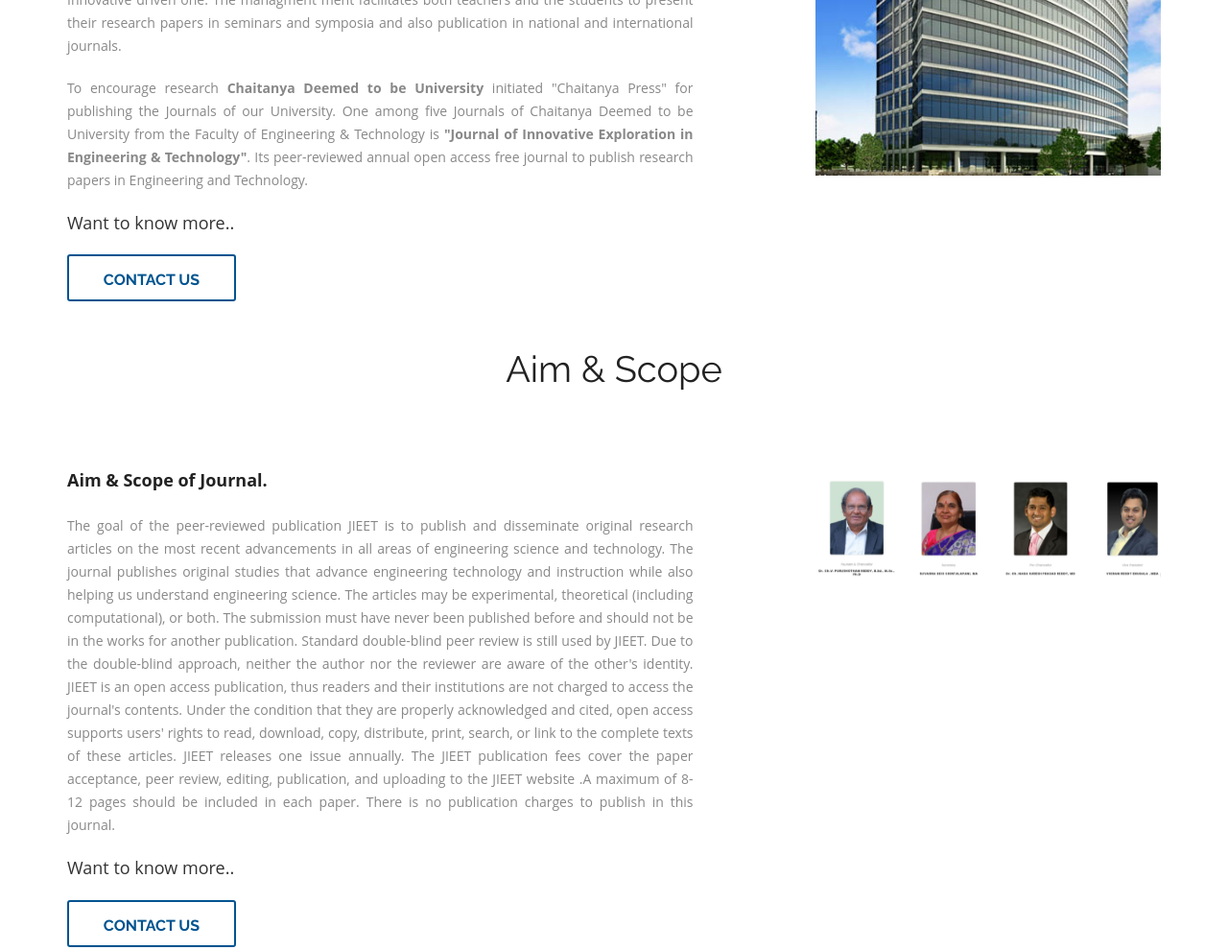
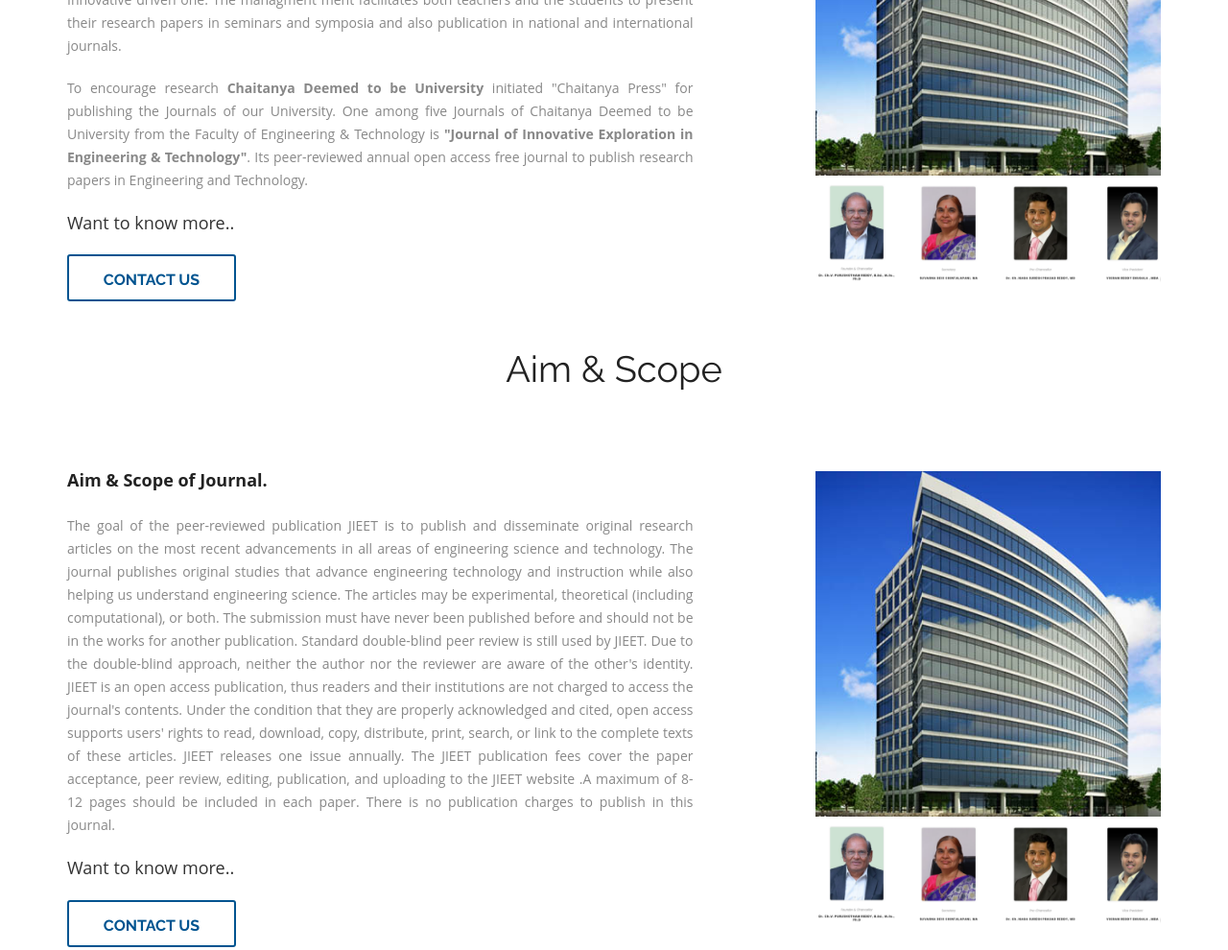
Before and after one commit to shankarlingam/jieet, a plain HTML site: page index.html in a window 1280 px wide. Shown: the part 1057-2047 px from the top of the page at 96% size. Drawn offline with Linux system fonts and the light colour scheme; files whose address does not match are found by name.

Commit message:
Update index.html

```diff
--- a/index.html
+++ b/index.html
@@ -80,7 +80,7 @@
     <h2>About Us</h2>
     <div class="inner_section">
 	    <div class="row">
-        <div class=" col-lg-4 col-md-4 col-sm-4 col-xs-12 pull-right"><img src="about-img.jpg" class="img-circle delay-03s animated wow zoomIn" alt=""><img src="img/management.PNG" class="img-circle delay-03s animated wow zoomIn" alt=""></div>
+        <div class=" col-lg-4 col-md-4 col-sm-4 col-xs-12 pull-right"><img src="about-img.jpg" class="img-circle delay-03s animated wow zoomIn" alt=""><img src="management.PNG" class="img-circle delay-03s animated wow zoomIn" alt=""></div>
 
         <div class=" col-lg-7 col-md-7 col-sm-7 col-xs-12 pull-left">
         	<div class=" delay-01s animated fadeInDown wow animated">
@@ -111,7 +111,7 @@
       <h2>Aim & Scope</h2>
       <div class="inner_section">
         <div class="row">
-          <div class=" col-lg-4 col-md-4 col-sm-4 col-xs-12 pull-right"><img src="img/about-img.jpg" class="img-circle delay-03s animated wow zoomIn" alt=""><img src="management.PNG" class="img-circle delay-03s animated wow zoomIn" alt=""></div>
+          <div class=" col-lg-4 col-md-4 col-sm-4 col-xs-12 pull-right"><img src="about-img.jpg" class="img-circle delay-03s animated wow zoomIn" alt=""><img src="management.PNG" class="img-circle delay-03s animated wow zoomIn" alt=""></div>
 
           <div class=" col-lg-7 col-md-7 col-sm-7 col-xs-12 pull-left">
             <div class=" delay-01s animated fadeInDown wow animated">
```
